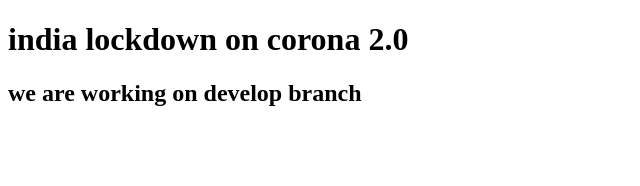
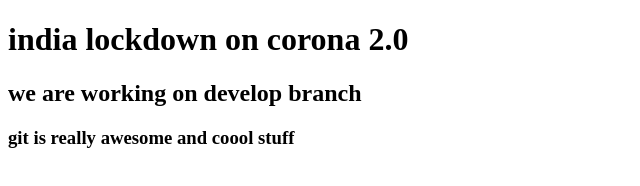
Before and after one commit to Arvind2001/Simple-web-project, a plain HTML site: page index.html in a window 1280 px wide. Shown: the whole page, without its empty margins (0-640 px from the left). Drawn offline with Linux system fonts and the light colour scheme.

Commit message:
added new feature

```diff
--- a/index.html
+++ b/index.html
@@ -8,5 +8,6 @@
   <body>
     <h1>india lockdown on corona 2.0</h1>
     <h2>we are working on develop branch</h2>
+    <h3>git is really awesome and coool stuff</h3>
   </body>
 </html>
```
